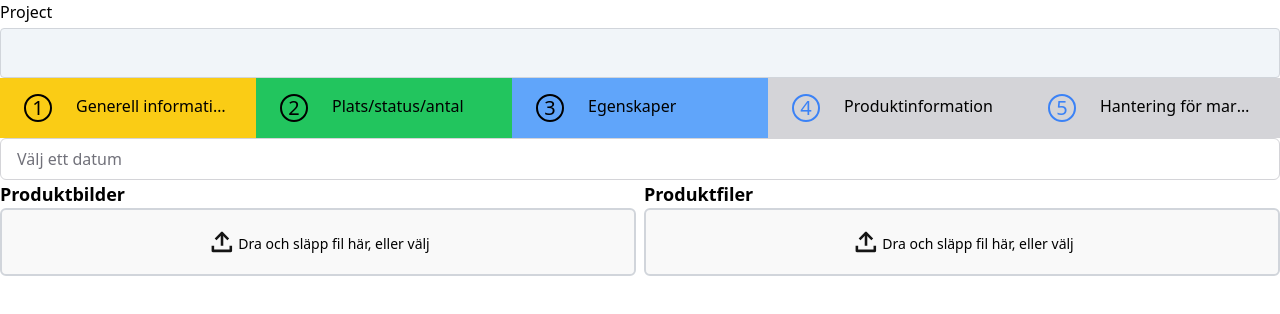
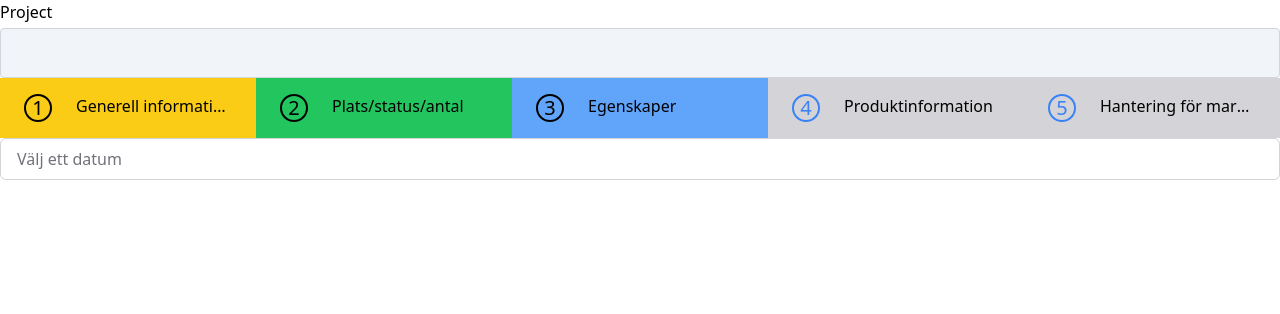
Before and after one commit to WilliamDavidson-02/cc-build, a React (Vite) app: page / in a window 1280 px wide. Shown: the top 314 px of the page. Built offline with nearby package versions, Linux system fonts and the light colour scheme.

Commit message:
removing the test component from home component
disabling eslint for the schema of the upload component.

```diff
--- a/src/components/Upload.tsx
+++ b/src/components/Upload.tsx
@@ -4,15 +4,17 @@ import { z } from 'zod';
 import upload from "/upload.svg";
 import Typography from './Typography';
 
+// eslint-disable-next-line @typescript-eslint/no-unused-vars
 const uploadSchema = z.object({
   title: z.string(),
   onFilesSelected: z.function().args(z.array(z.instanceof(File))).optional(),
+  className: z.string().optional(),
 });
 
 type FileUploadProps = z.infer<typeof uploadSchema>;
 
 
-const FileUpload: React.FC<FileUploadProps> = ({ title, onFilesSelected }) => {
+const FileUpload: React.FC<FileUploadProps> = ({ title, onFilesSelected, className, }, ...props ) => {
   const [isDragging, setIsDragging] = useState(false);
   const fileInputRef = useRef<HTMLInputElement>(null);
 
@@ -59,9 +61,15 @@ const FileUpload: React.FC<FileUploadProps> = ({ title, onFilesSelected }) => {
   const handleClick = () => {
     fileInputRef.current?.click();
   };
-
+//the size of the Upload component is dependent on its parent. for example:
+/*
+    <div className="flex flex-row gap-2">
+      <Upload title="Produktbilder" />
+      <Upload title="Produktfiler" />
+    </div>
+*/
   return (
-    <div className="w-full">
+    <div className={cn("w-full", className)}  {...props} >
       <label >
         <Typography variant="h5" className="mb-0 font-semibold text-[14px] ">
         {title}
--- a/src/pages/Home.tsx
+++ b/src/pages/Home.tsx
@@ -8,7 +8,7 @@ import {
 import Textfield from "@/components/Textfield";
 import { cn } from "@/lib/utils";
 import { FC, useState } from "react";
-import Upload from "@/components/Upload";
+
 
 const defaultSteps: { title: string; status: Status }[] = [
   {
@@ -61,10 +61,6 @@ const Home: FC = () => {
         ))}
       </ProgressSteps>
       <DatePicker selected={selected} setSelected={setSelected} />
-      <div className="flex flex-row gap-2">
-      <Upload title="Produktbilder" />
-      <Upload title="Produktfiler" />
-      </div>
     </div>
   );
 };
```
